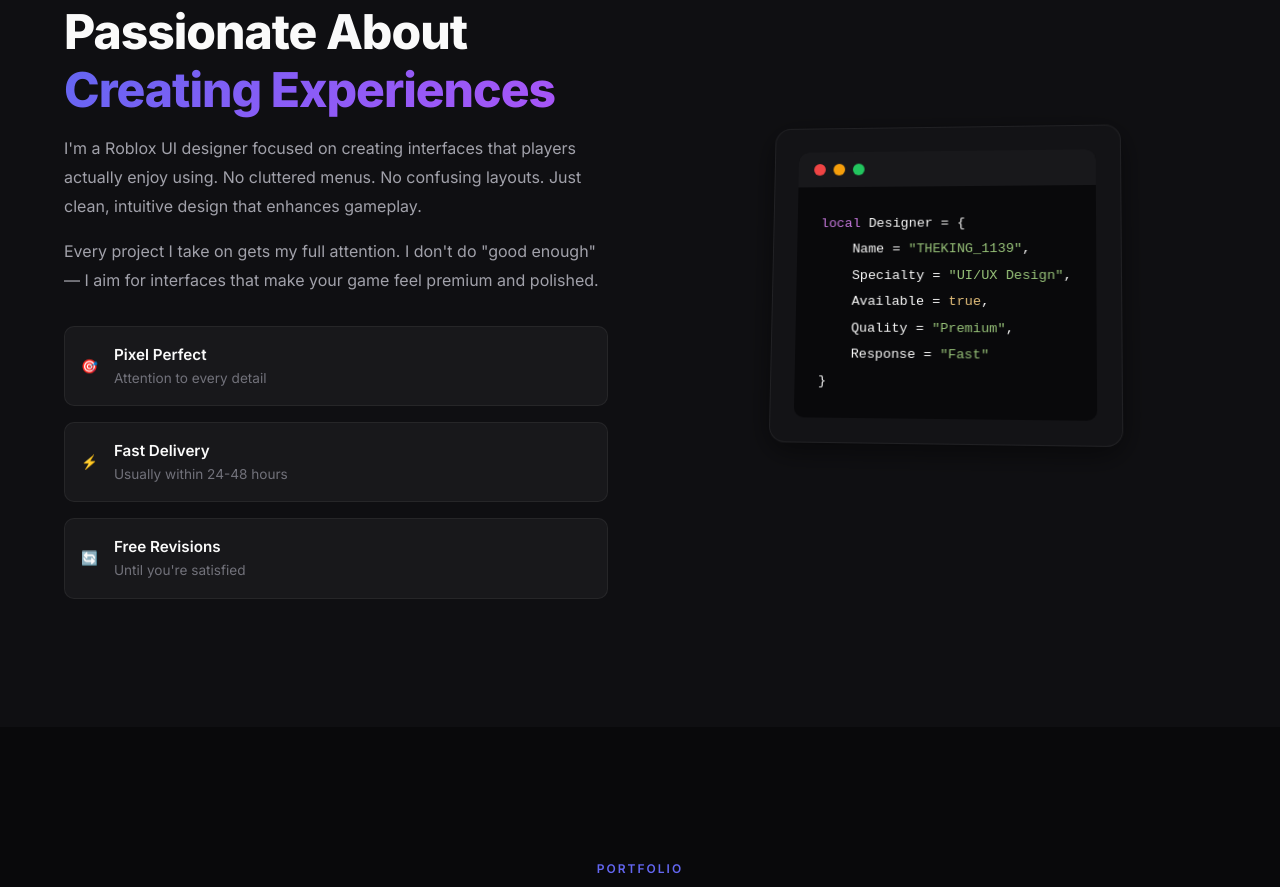
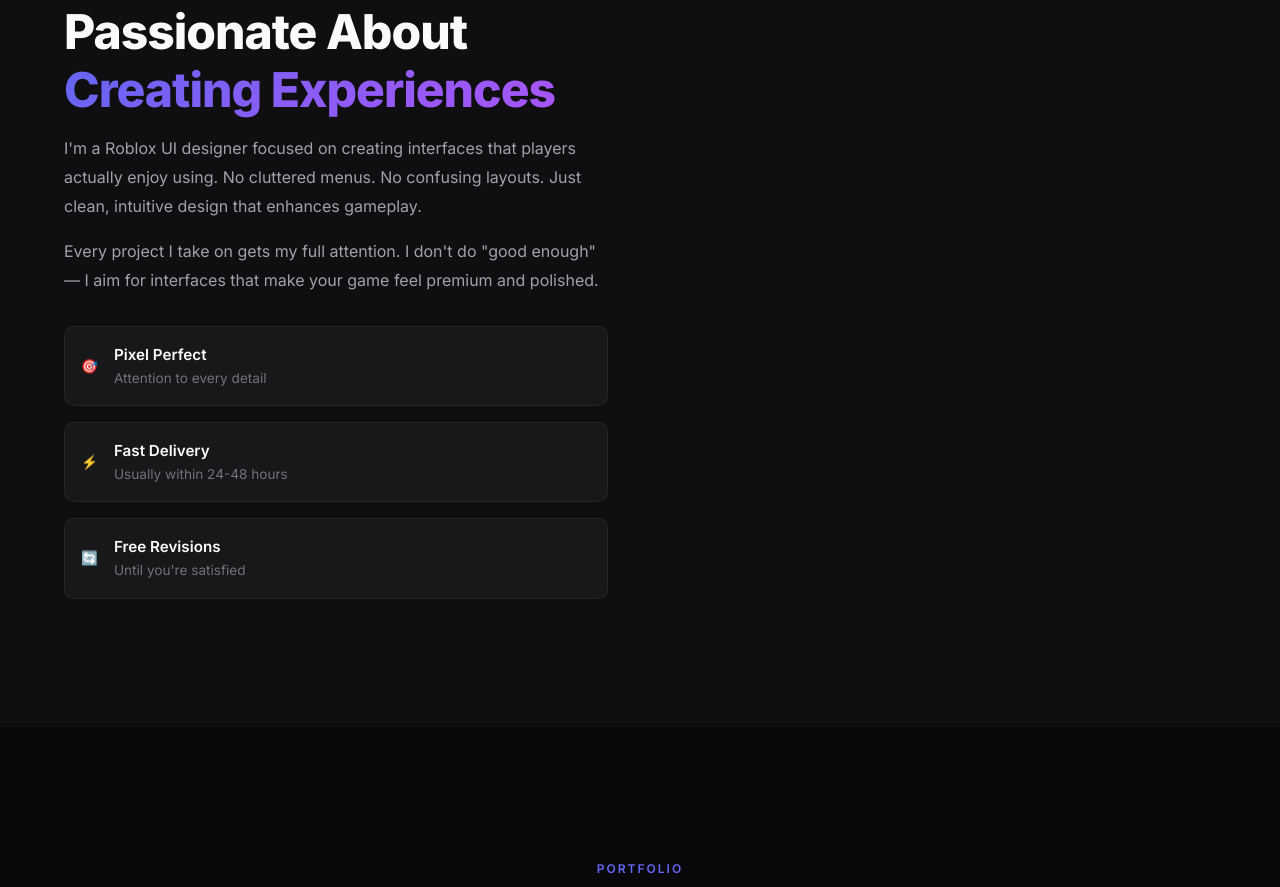
Before and after one commit to lolad610/THEKING-1139-portfolio, a plain HTML site: page index.html in a window 1280 px wide. Shown: the part 960-1847 px from the top of the page. Drawn offline with Linux system fonts and the light colour scheme; no server answers.

Commit message:
Remove cringe code block from about section - keep it professional

```diff
--- a/index.html
+++ b/index.html
@@ -164,27 +164,6 @@
                             <div>
                                 <strong>Free Revisions</strong>
                                 <span>Until you're satisfied</span>
-                            </div>
-                        </div>
-                    </div>
-                </div>
-
-                <div class="about-visual" data-animate>
-                    <div class="about-card">
-                        <div class="about-card-inner">
-                            <div class="code-block">
-                                <div class="code-header">
-                                    <span class="code-dot red"></span>
-                                    <span class="code-dot yellow"></span>
-                                    <span class="code-dot green"></span>
-                                </div>
-                                <pre><code><span class="code-keyword">local</span> Designer = {
-    Name = <span class="code-string">"THEKING_1139"</span>,
-    Specialty = <span class="code-string">"UI/UX Design"</span>,
-    Available = <span class="code-bool">true</span>,
-    Quality = <span class="code-string">"Premium"</span>,
-    Response = <span class="code-string">"Fast"</span>
-}</code></pre>
                             </div>
                         </div>
                     </div>
```
